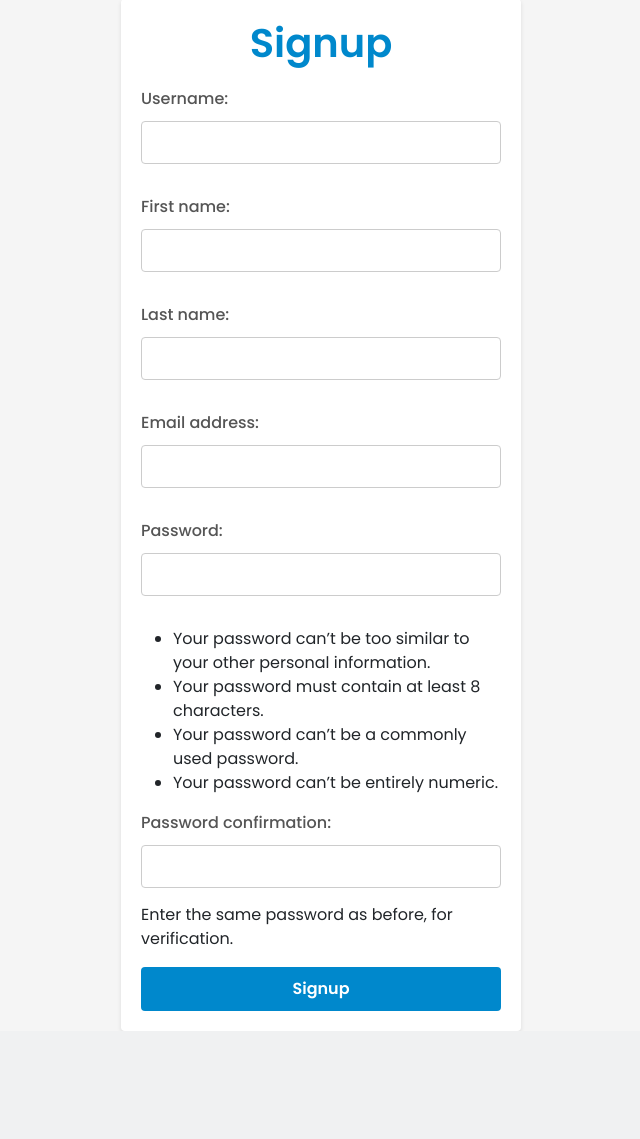
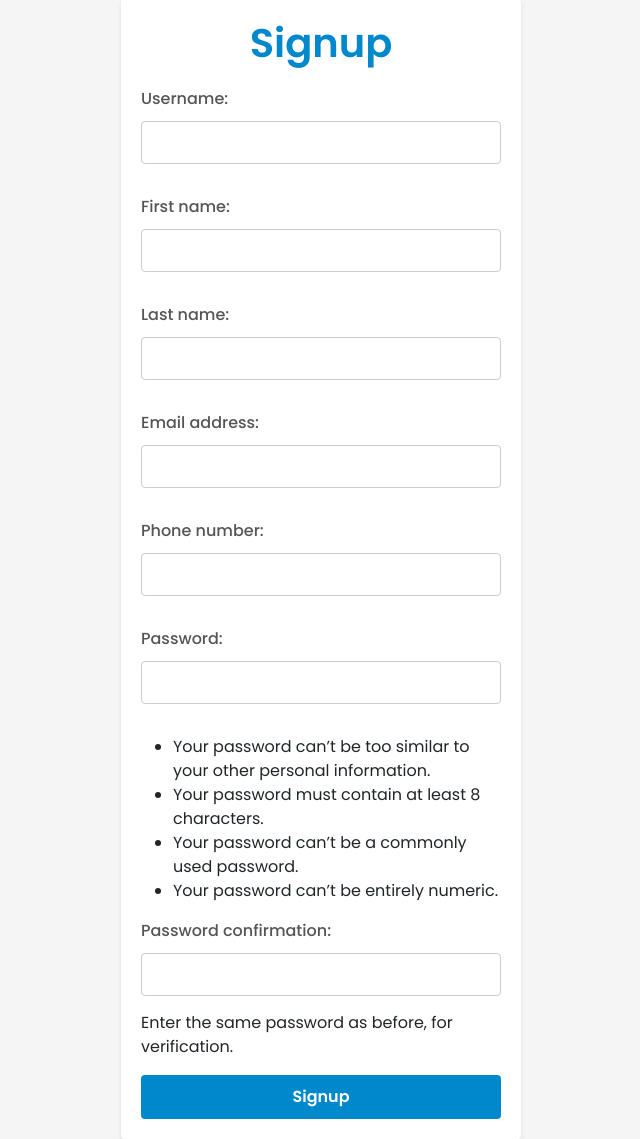
Before and after one commit to kabynks/nukus_hotel, a Django app: page /guest/signup/ in a window 1280 px wide. Shown: the part 77-1216 px from the top of the page, without its empty margins (319-959 px from the left). Before the commit the page ends 1108 px from the top, so only its background shows below. Run offline with Django 4.2, Linux system fonts and the light colour scheme; some libraries are stand-ins or nearby versions.

Commit message:
update login

```diff
--- a/apps/guest/forms.py
+++ b/apps/guest/forms.py
@@ -5,7 +5,7 @@ from .models import Guest
 class SignupForm(UserCreationForm):
     class Meta:
         model = Guest
-        fields = ['username', 'first_name','last_name', 'email', "password1", "password2"]
+        fields = ['username', 'first_name','last_name', 'email', "phone_number", "password1", "password2"]
 
 class LoginForm(forms.Form):
     username = forms.CharField()
--- a/apps/guest/serializers.py
+++ b/apps/guest/serializers.py
@@ -4,4 +4,4 @@ from .models import Guest
 class GuestSerializer(ModelSerializer):
     class Meta:
         model = Guest
-        fields = ("id", "username", "first_name", "last_name", "email", "password", )
+        fields = ("id", "username", "first_name", "last_name", "email", "phone_number", "password", )
--- a/apps/guest/templates/guest/signup.html
+++ b/apps/guest/templates/guest/signup.html
@@ -102,7 +102,10 @@
                 <label for="id_email">Email address:</label>
                 <input type="email" name="email" maxlength="254" id="id_email">
             </p>
-
+            <p>
+                <label for="id_phone_number">Phone number:</label>
+                <input type="text" name="phone_number" maxlength="13" id="id_phone_number">
+            </p>
             <p>
                 <label for="id_password1">Password:</label>
                 <input type="password" name="password1" autocomplete="new-password" required="" id="id_password1">
```
